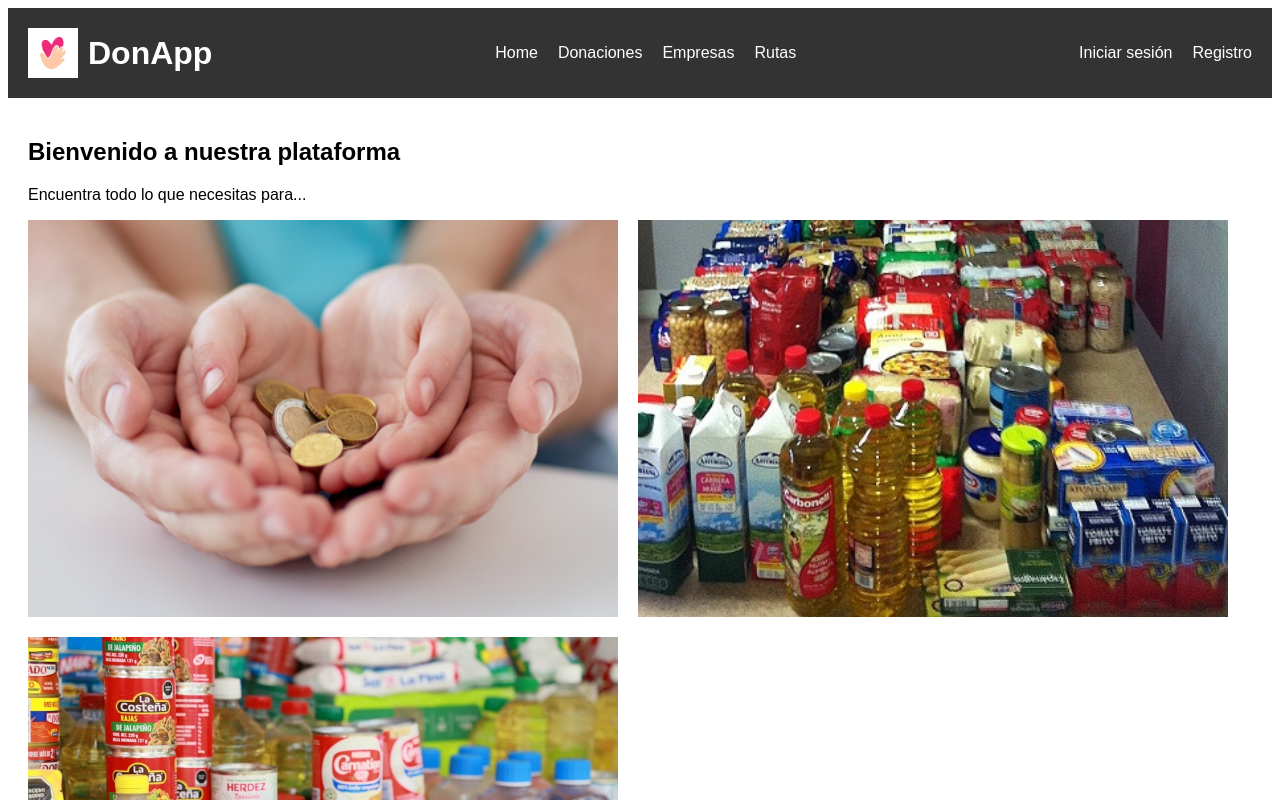
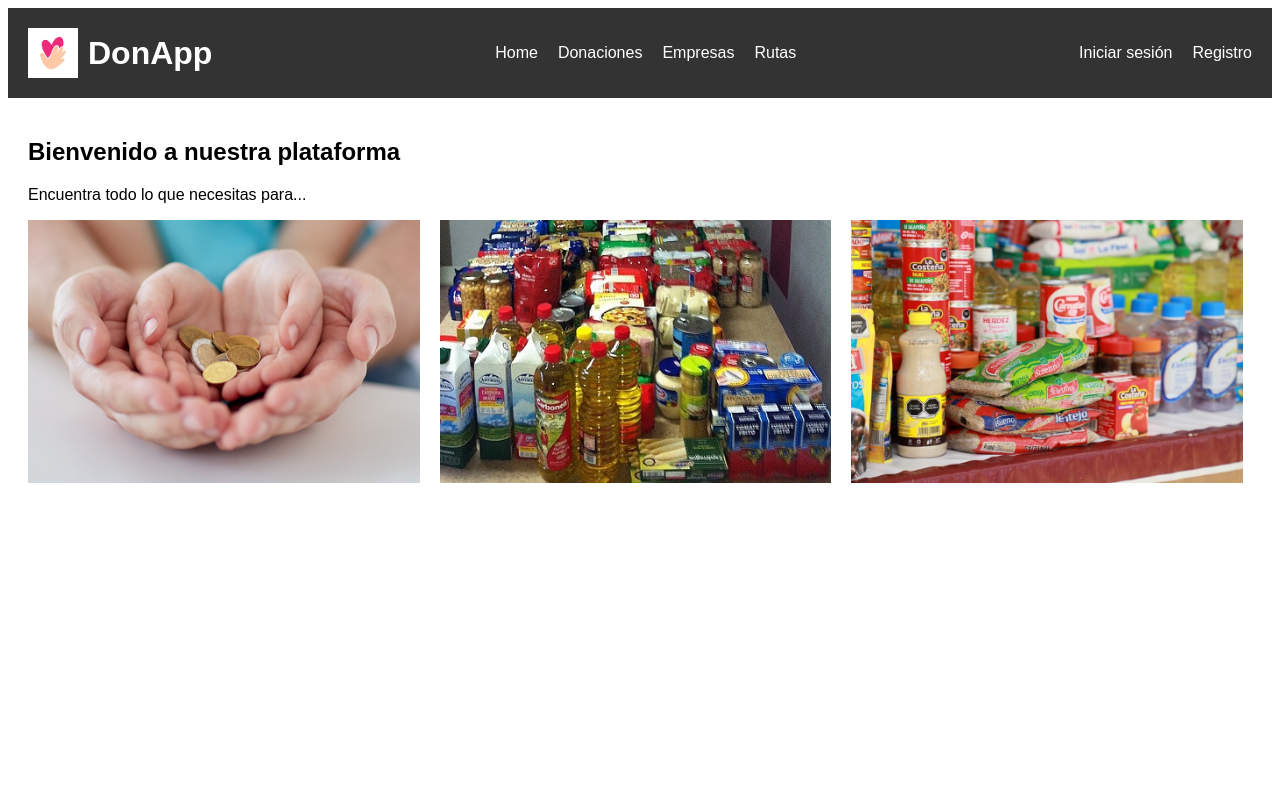
Before and after one commit to DakeloX/ProyectIV, a Next.js app: page / in a window 1280 px wide. Shown: the top 800 px of the page. Built offline with nearby package versions, Linux system fonts and the light colour scheme.

Commit message:
Home view React

```diff
--- a/src/app/styles/home.module.css
+++ b/src/app/styles/home.module.css
@@ -61,7 +61,7 @@
 }
 
 .image {
-    width: 590px;
+    width: 32%;
     /* Ajusta el tamaño de las imágenes al 30% del contenedor */
     height: auto;
     /* Altura automática para mantener la proporción */
```
